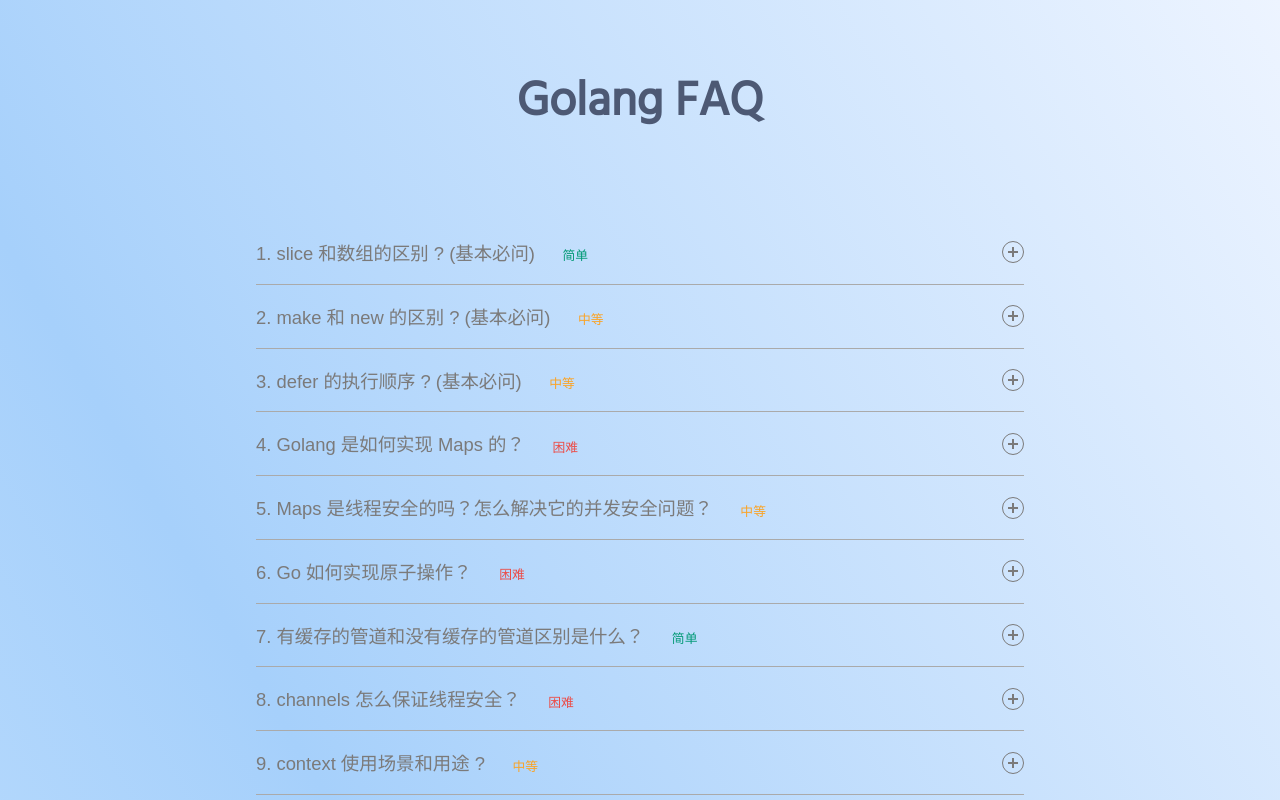
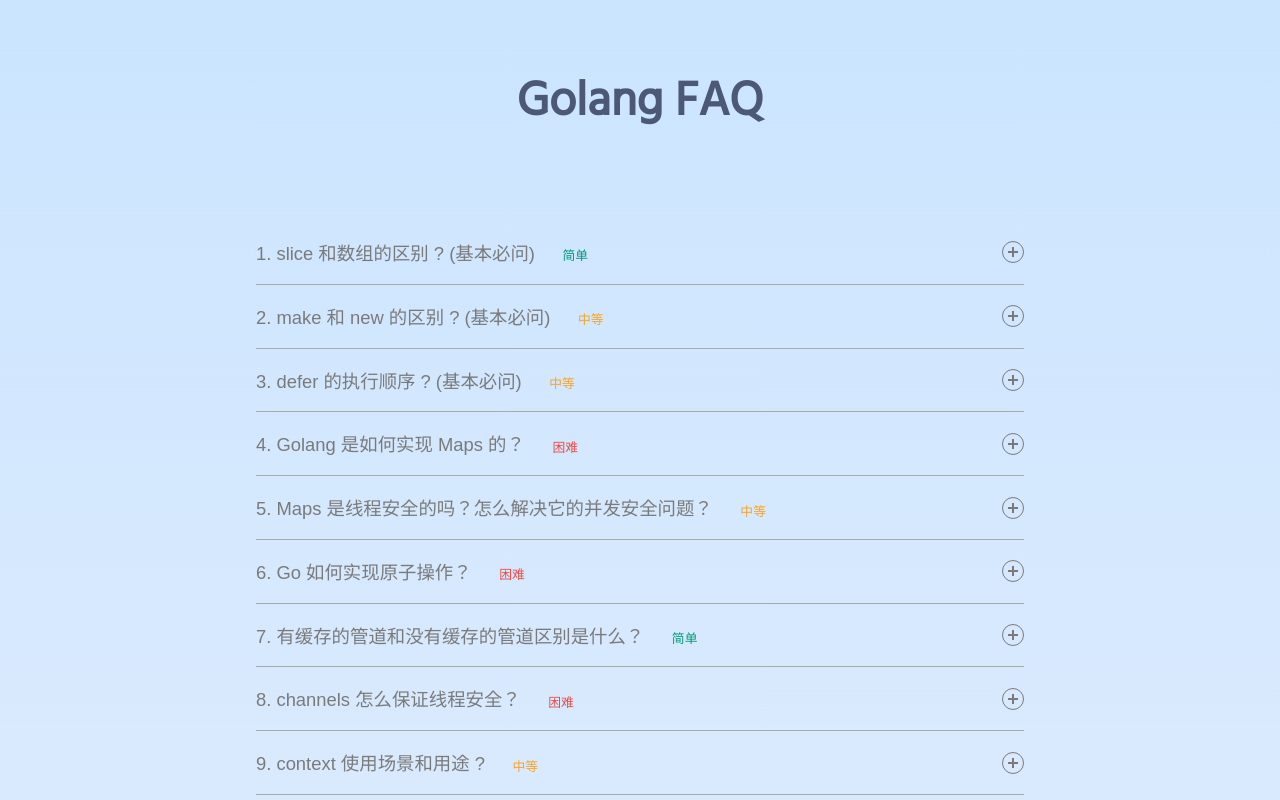
Before and after one commit to coulsonzero/vue-golang-faq, a Vue app: page /#/ in a window 1280 px wide. Shown: the top 800 px of the page. Built offline with nearby package versions, Linux system fonts and the light colour scheme.

Commit message:
update: faq.vue style

```diff
--- a/src/views/FAQ.vue
+++ b/src/views/FAQ.vue
@@ -323,8 +323,8 @@ export default {
 body {
   font-family: "Hind", sans-serif;
   /* background: #f8f8f8; */
-  /* background: linear-gradient(to top, #edf4ff 0%, #cbe5ff 100%); */
-  background: linear-gradient(240deg, #edf4ff 0%, #a6d0fb 70%, #bbdcfd 100%);
+  background: linear-gradient(to top, #e3edfd 0%, #cbe5ff 100%);
+  /* background: linear-gradient(240deg, #edf4ff 0%, #a6d0fb 70%, #bbdcfd 100%); */
   color: #4d5974;
   display: -webkit-box;
   display: -ms-flexbox;
```
